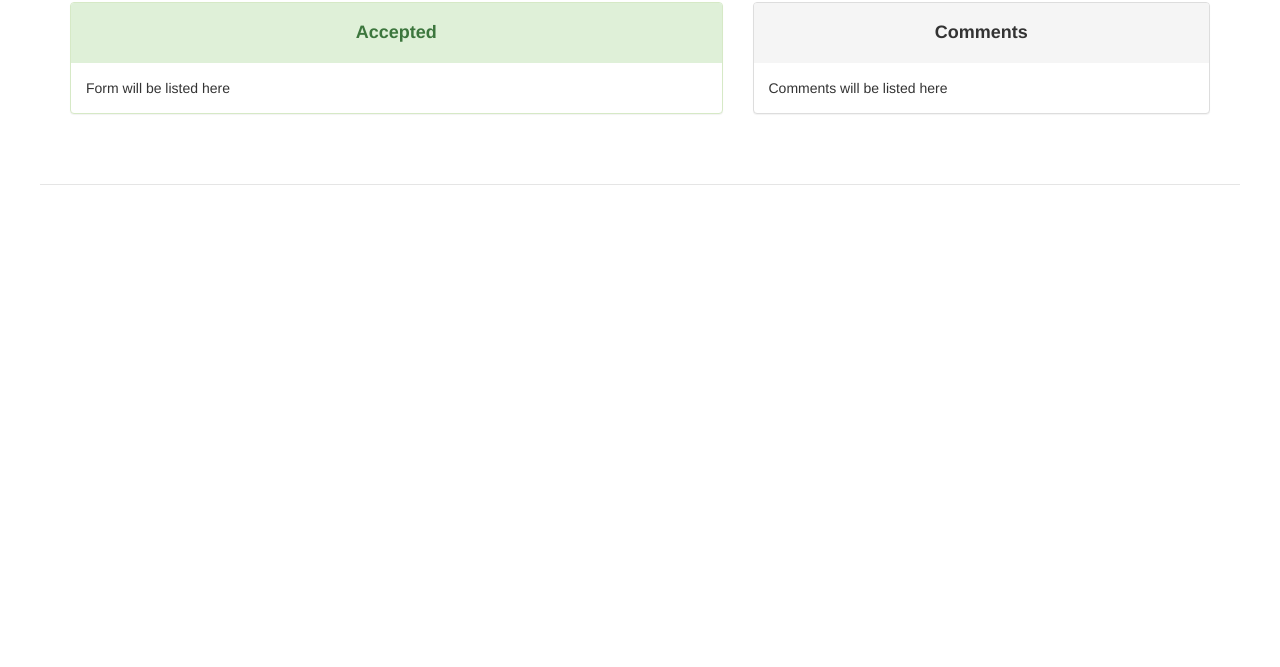
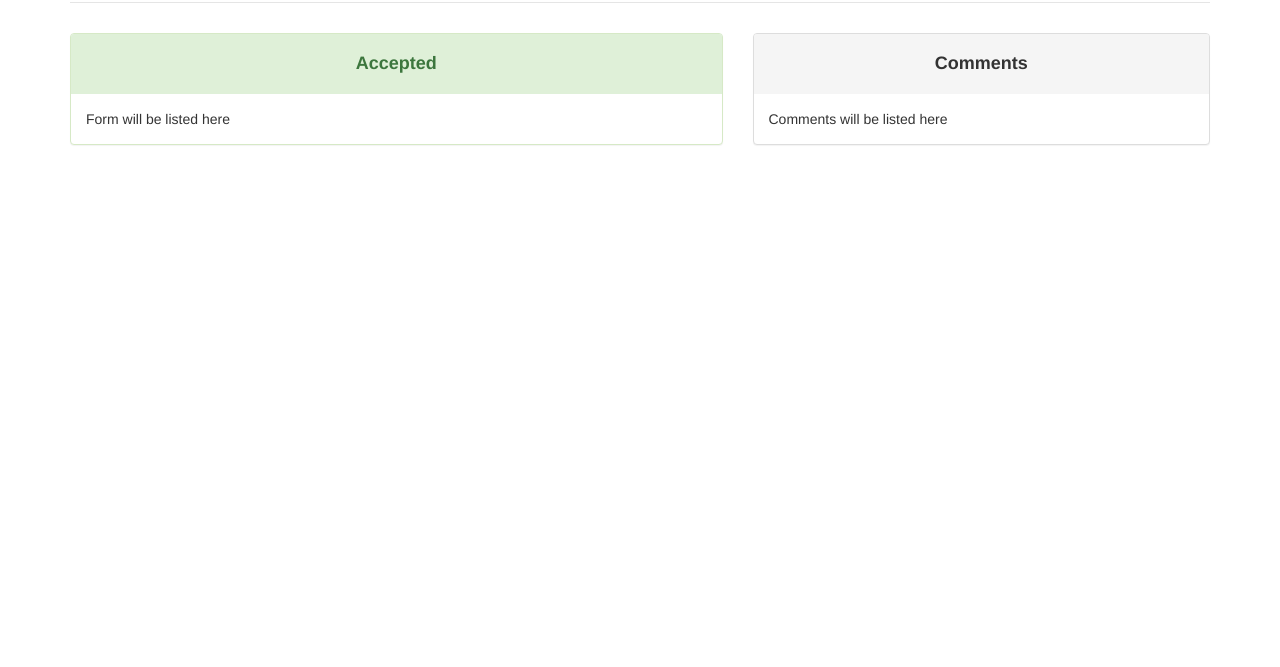
Before and after one commit to Technoash/sepformapp, a website: page static/index.html at #/submissions/accepted in a window 1280 px wide. Shown: the part 133-800 px from the top of the page. Drawn offline with Linux system fonts and the light colour scheme.

Commit message:
Added more code in formSubmissionAccepted.html

```diff
--- a/static/pages/formSubmissionAccepted.html
+++ b/static/pages/formSubmissionAccepted.html
@@ -3,6 +3,7 @@
 <div class ="row">
 	<h2 class="text-center">Submission: Form 101 <!-- Form name will be shown here --></h2>
 </div>
+<div class="modal-footer"></div>
 <div class="form-group">
 	<div class="row" style="">
 		<div class="col-sm-7">
@@ -22,7 +23,4 @@
 			</div>
 		</div>
 	</div>
-	<div class="row">
-		<div class="row" style="margin-top: 50px; padding-top: 10px; border-top: 1px solid #e5e5e5; height: 80px;"></div>
-	</div>
 </div>
```
